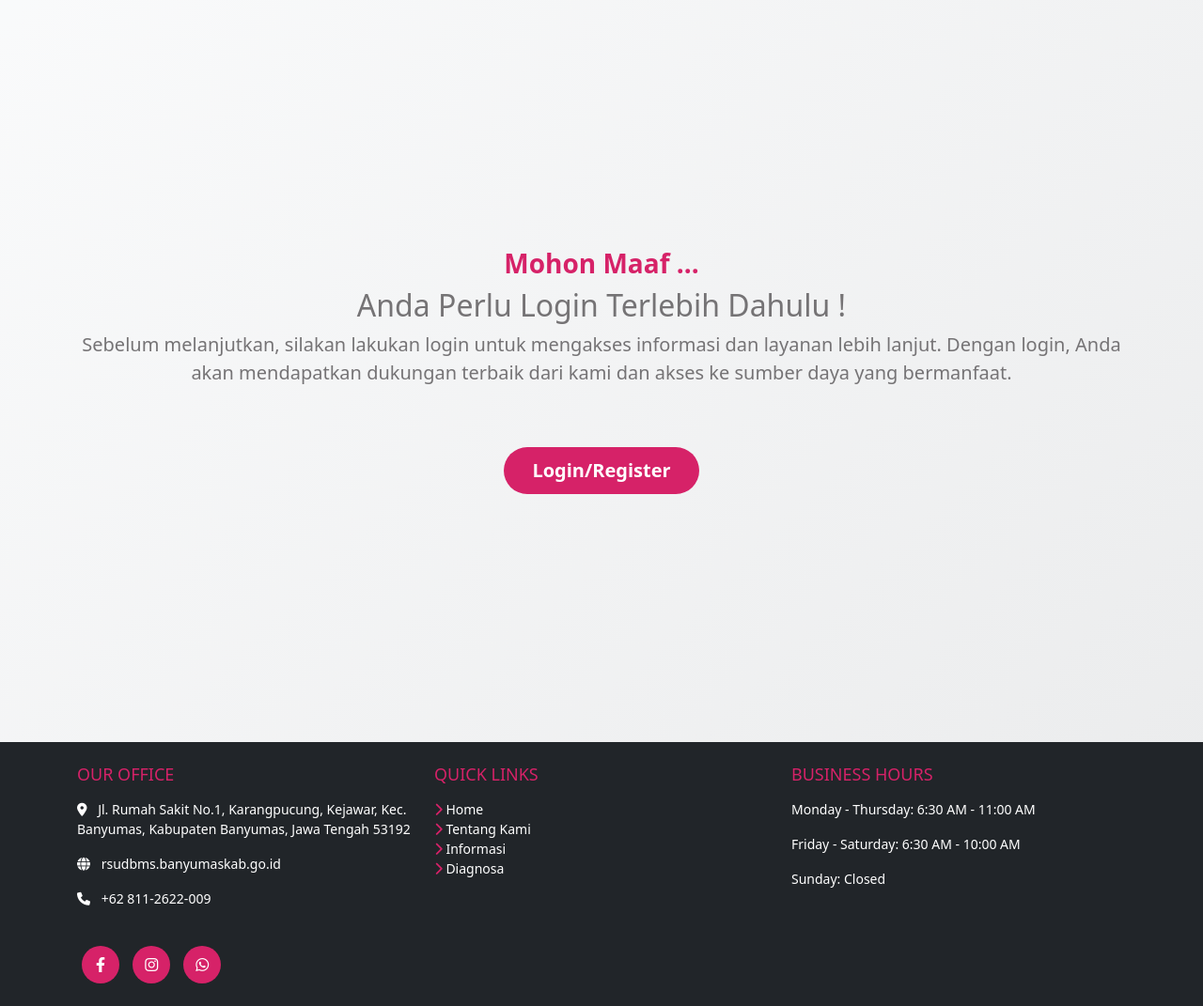
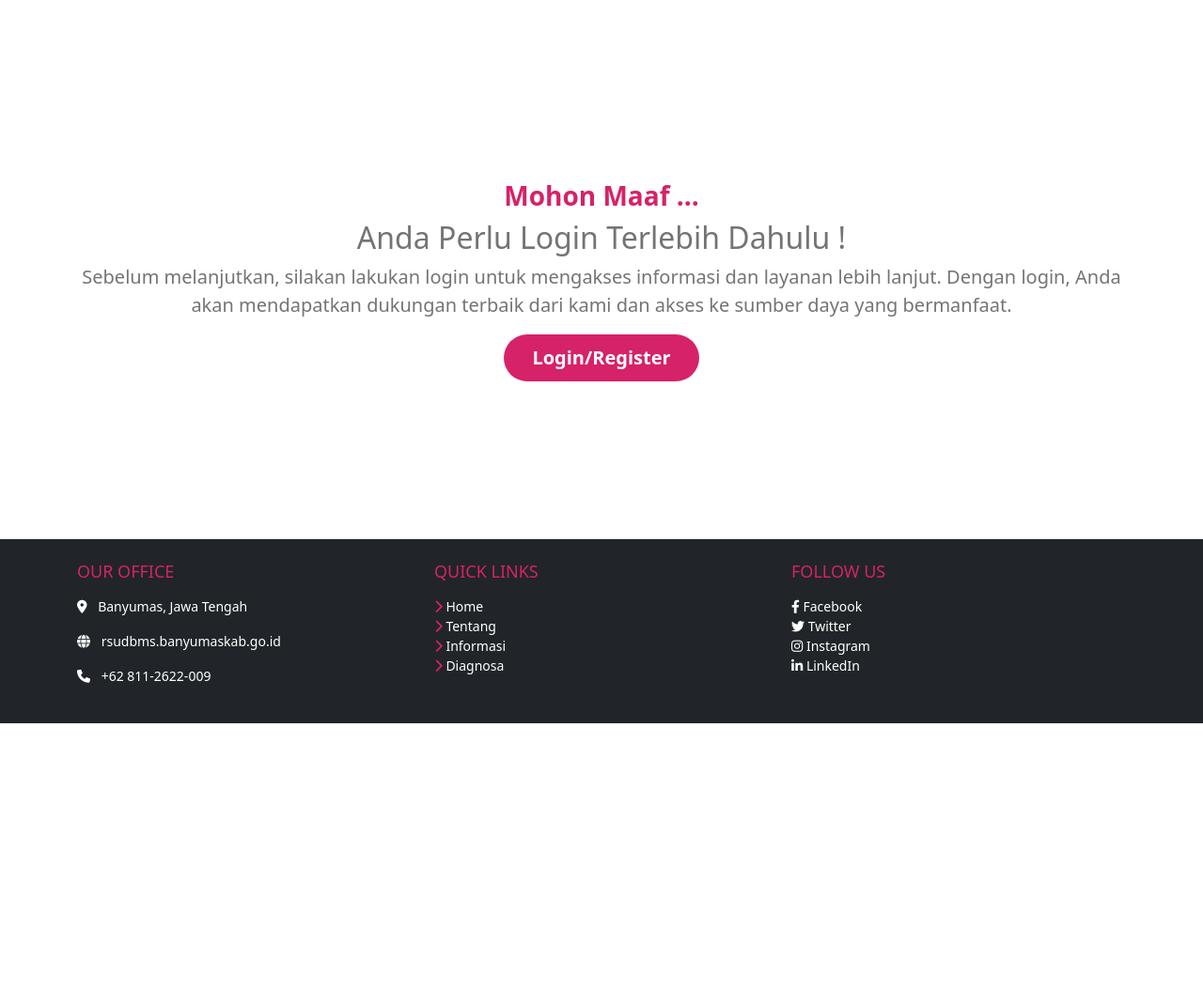
Before and after one commit to rahmasetiani/ESITAL-Expert-System-Thalasemia, a PHP site: page /page/diagnosa.php in a window 1280 px wide. Shown: the part 68-1139 px from the top of the page at 94% size. After the commit the page ends 838 px from the top, so only its background shows below. Run offline with PHP 8.4, Linux system fonts and the light colour scheme; data comes from the database, SQL or seed files in the repository.

Commit message:
update informasi dan diagnosa

```diff
--- /dev/null
+++ b/asset/css/diagnosa.css
@@ -0,0 +1,19 @@
+.symptom-table {
+    width: 100%;
+}
+.symptom-cell {
+    padding: 10px;
+    border: 1px solid #ddd;
+    border-radius: 5px;
+    background-color: #f9f9f9;
+    width: 50%;
+}
+.symptom-checkbox {
+    display: flex;
+    align-items: center;
+}
+.symptom-checkbox label {
+    margin-left: 8px;
+    color: #000;
+    font-size: 1.1em;
+}
--- /dev/null
+++ b/handler/gejala/get_gejala.php
@@ -0,0 +1,10 @@
+<?php
+// Fetch symptoms from the database
+$query = "SELECT kodegejala, namagejala FROM gejala ORDER BY kodegejala ASC";
+$result = mysqli_query($conn, $query);
+$symptoms = []; // Initialize an array to hold symptoms
+
+while ($row = mysqli_fetch_assoc($result)) {
+    $symptoms[] = $row; // Populate the symptoms array
+}
+?>
--- /dev/null
+++ b/handler/penyakit/get_penyakit.php
@@ -0,0 +1,5 @@
+<?php
+// Fetch data from the penyakit table
+$query = "SELECT * FROM penyakit";
+$result = mysqli_query($conn, $query);
+?>
--- a/handler/get_userinfo.php
+++ b/handler/user/get_userinfo.php
@@ -1,6 +1,6 @@
 <?php
 session_start();
-require '../database/koneksi.php';
+require '../../database/koneksi.php';
 
 if (!isset($_SESSION['email'])) {
     header("Location: ../page/login.php");
--- a/handler/tambahuser.php
+++ b/handler/user/tambahuser.php
@@ -1,6 +1,6 @@
 <?php
 // Include the database connection
-include '../database/koneksi.php';
+include '../../database/koneksi.php';
 
 // Check if the form is submitted
 if ($_SERVER["REQUEST_METHOD"] == "POST") {
@@ -21,14 +21,14 @@ if ($_SERVER["REQUEST_METHOD"] == "POST") {
 
     if ($result->num_rows > 0) {
         // Email already exists
-        echo "<script>alert('Email already registered. Please use another email.'); window.location.href='../page/register.php';</script>";
+        echo "<script>alert('Email already registered. Please use another email.'); window.location.href='../../page/register.php';</script>";
     } else {
         // Insert user data into the database, including role
         $sql = "INSERT INTO user (namalengkap, email, password, role) VALUES ('$namalengkap', '$email', '$hashed_password', '$role')";
 
         if ($conn->query($sql) === TRUE) {
             // Registration successful, redirect to the login page
-            echo "<script>alert('Registration successful! Please login.'); window.location.href='../page/login.php';</script>";
+            echo "<script>alert('Registration successful! Please login.'); window.location.href='../../page/login.php';</script>";
         } else {
             // Error handling
             echo "Error: " . $sql . "<br>" . $conn->error;
--- a/page/diagnosa.php
+++ b/page/diagnosa.php
@@ -1,5 +1,11 @@
 <?php
 session_start();
+require '../database/koneksi.php'; // Make sure to include your database connection
+
+// Fetch symptoms from the database
+include '../handler/gejala/get_gejala.php';
+include '../handler/proses_cbr/prosesawal.php';
+
 ?>
 
 <!DOCTYPE html>
@@ -10,9 +16,10 @@ session_start();
     <title>EXSITHAL</title>
     <!-- Bootstrap CSS -->
     <link href="https://cdn.jsdelivr.net/npm/bootstrap@5.3.0-alpha3/dist/css/bootstrap.min.css" rel="stylesheet">
-    <link rel="stylesheet" href="https://cdnjs.cloudflare.com/ajax/libs/font-awesome/6.0.0-beta3/css/all.min.css"> <!-- Font Awesome CDN -->
+    <link rel="stylesheet" href="https://cdnjs.cloudflare.com/ajax/libs/font-awesome/6.0.0-beta3/css/all.min.css">
     <link rel="stylesheet" href="../asset/css/index.css">
     <link rel="stylesheet" href="../asset/css/footer.css">
+    <link rel="stylesheet" href="../asset/css/diagnosa.css">
 </head>
 <body>
     <!-- Navbar -->
@@ -25,29 +32,16 @@ session_start();
                 </button>
                 <div class="collapse navbar-collapse" id="navbarNav">
                     <ul class="navbar-nav me-auto">
-                        <li class="nav-item">
-                            <a class="nav-link" href="../index.php">Home</a>
-                        </li>
-                        <li class="nav-item">
-                            <a class="nav-link" href="tentang.php">Tentang</a>
-                        </li>
-                        <li class="nav-item">
-                            <a class="nav-link" href="informasi.php">Informasi</a>
-                        </li>
-                        <li class="nav-item">
-                            <a class="nav-link active" href="diagnosa.php">Diagnosa</a>
-                        </li>
+                        <li class="nav-item"><a class="nav-link" href="../index.php">Home</a></li>
+                        <li class="nav-item"><a class="nav-link" href="tentang.php">Tentang</a></li>
+                        <li class="nav-item"><a class="nav-link" href="informasi.php">Informasi</a></li>
+                        <li class="nav-item"><a class="nav-link active" href="diagnosa.php">Diagnosa</a></li>
                     </ul>
                     <ul class="navbar-nav">
-                        <!-- Check if user is logged in -->
                         <?php if(isset($_SESSION['logged_in']) && $_SESSION['logged_in'] === true): ?>
-                            <li class="nav-item">
-                                <a class="nav-link" href="logout.php">Logout</a>
-                            </li>
+                            <li class="nav-item"><a class="nav-link" href="logout.php">Logout</a></li>
                         <?php else: ?>
-                            <li class="nav-item">
-                                <a class="nav-link" href="login.php">Login / Register</a>
-                            </li>
+                            <li class="nav-item"><a class="nav-link" href="login.php">Login / Register</a></li>
                         <?php endif; ?>
                     </ul>
                 </div>
@@ -55,31 +49,25 @@ session_start();
         </nav>
     </header>
 
-    <!-- Check if user is logged in -->
     <?php if(isset($_SESSION['logged_in']) && $_SESSION['logged_in'] === true): ?>
         <!-- Form Section -->
         <section class="py-5 text-center" id="form-section">
             <div class="container" style="max-width: 800px; margin: auto;">
+                <?php if ($_SESSION['form_step'] == 1): ?>
                     <h2 class="navbar-brand large-text" style="color: #d62268;">Deteksi Dini Thalassemia</h2><br>
                     <h3 style="color: #757375;">Masukan Data Diri Anda</h3><br>
-        <form action="your_form_processing_script.php" method="POST">
+                    <form method="POST">
                         <div class="mb-3 row text-start">
                             <label for="nama" class="col-sm-4 col-form-label" style="color: #000;">Masukkan Nama</label>
-                <div class="col-sm-8">
-                    <input type="text" class="form-control" id="nama" name="nama" required>
-                </div>
+                            <div class="col-sm-8"><input type="text" class="form-control" id="nama" name="nama" required></div>
                         </div>
                         <div class="mb-3 row text-start">
                             <label for="tanggal_lahir" class="col-sm-4 col-form-label" style="color: #000;">Masukkan Tanggal Lahir</label>
-                <div class="col-sm-8">
-                    <input type="date" class="form-control" id="tanggal_lahir" name="tanggal_lahir" required>
-                </div>
+                            <div class="col-sm-8"><input type="date" class="form-control" id="tanggal_lahir" name="tanggal_lahir" required></div>
                         </div>
                         <div class="mb-3 row text-start">
                             <label for="alamat" class="col-sm-4 col-form-label" style="color: #000;">Alamat</label>
-                <div class="col-sm-8">
-                    <input type="text" class="form-control" id="alamat" name="alamat" required>
-                </div>
+                            <div class="col-sm-8"><input type="text" class="form-control" id="alamat" name="alamat" required></div>
                         </div>
                         <div class="mb-3 row text-start">
                             <label for="jenis_kelamin" class="col-sm-4 col-form-label" style="color: #000;">Jenis Kelamin</label>
@@ -91,132 +79,111 @@ session_start();
                                 </select>
                             </div>
                         </div>
+                        <div class="d-flex justify-content-end mt-4">
+                            <button type="submit" class="btn btn-secondary">Next</button>
+                        </div>
+                    </form>
+                <?php elseif ($_SESSION['form_step'] == 2): ?>
+                    <h2 class="navbar-brand large-text" style="color: #d62268;">Deteksi Dini Thalassemia</h2><br>
+                    <h3 style="color: #757375;">Masukan Gejala yang Sedang Anda Alami</h3><br>
+                    <form method="POST">
+                        <table class="symptom-table">
+                            <tr>
+                                <?php
+                                $index = 0;
+                                foreach ($symptoms as $row) {
+                                    if ($index % 2 == 0 && $index != 0) echo '</tr><tr>'; // Start a new row every 2 cells
+
+                                    echo '<td class="symptom-cell">
+                                            <div class="symptom-checkbox">
+                                                <input class="form-check-input" type="checkbox" name="gejala[]" id="' . $row['kodegejala'] . '" value="' . $row['kodegejala'] . '" style="width: 1.2em; height: 1.2em;">
+                                                <label for="' . $row['kodegejala'] . '">(' . $row['kodegejala'] . ') ' . $row['namagejala'] . '</label>
+                                            </div>
+                                          </td>';
+
+                                    $index++;
+                                }
+                                if ($index % 2 != 0) echo '<td class="symptom-cell"></td>'; // Fill last row if it's uneven
+                                ?>
+                            </tr>
+                        </table>
                         <br>
-            <h3 style="color: #757375;">Masukan Gejala yang Sedang Anda Alami</h3><br>
-            <div class="row">
-                <div class="col-sm-4">
-                    <?php
-                    // Simulated data from the database (replace with actual database fetch)
-                    $gejala = ['Gejala 1', 'Gejala 2', 'Gejala 3', 'Gejala 4', 'Gejala 5'];
-                    foreach ($gejala as $item) {
-                        echo '<div class="form-check">
-                                <input class="form-check-input" type="checkbox" name="gejala[]" id="' . $item . '" value="' . $item . '" style="width: 1.5em; height: 1.5em;">
-                                <label class="form-check-label" for="' . $item . '" style="color: #000; font-size: 1.1em;">' . $item . '</label>
-                              </div>';
-                    }
-                    ?>
+                        <?php if (!empty($error_message)): ?>
+        <script>
+            alert("<?php echo $error_message; ?>"); // Show error message in a popup
+        </script>
+    <?php endif; ?>
+                        <div class="d-flex justify-content-start mt-4">
+    <button type="submit" name="back" class="btn btn-secondary me-2">Kembali</button>
+
 </div>
-                <div class="col-sm-4">
-                    <?php
-                    // Additional symptoms (for demo, you can add more or fetch from database)
-                    $gejala_additional = ['Gejala 6', 'Gejala 7', 'Gejala 8', 'Gejala 9', 'Gejala 10'];
-                    foreach ($gejala_additional as $item) {
-                        echo '<div class="form-check">
-                                <input class="form-check-input" type="checkbox" name="gejala[]" id="' . $item . '" value="' . $item . '" style="width: 1.5em; height: 1.5em;">
-                                <label class="form-check-label" for="' . $item . '" style="color: #000; font-size: 1.1em;">' . $item . '</label>
-                              </div>';
-                    }
-                    ?>
+
+
+                        <!-- Back Button and Next Button -->
+<div class="d-flex justify-content-center mt-4">
+    <button type="submit" class="btn custom-btn btn-lg">Mulai Deteksi</button>
 </div>
-                <div class="col-sm-4">
-                    <?php
-                    // More symptoms to fill the third column
-                    $gejala_third = ['Gejala 11', 'Gejala 12', 'Gejala 13', 'Gejala 14', 'Gejala 15'];
-                    foreach ($gejala_third as $item) {
-                        echo '<div class="form-check">
-                                <input class="form-check-input" type="checkbox" name="gejala[]" id="' . $item . '" value="' . $item . '" style="width: 1.5em; height: 1.5em;">
-                                <label class="form-check-label" for="' . $item . '" style="color: #000; font-size: 1.1em;">' . $item . '</label>
-                              </div>';
-                    }
-                    ?>
-                </div>
-            </div>
-            <button type="submit" class="btn custom-btn btn-lg">Mulai Deteksi</button>
+
                     </form>
+                <?php endif; ?>
             </div>
         </section>
-
     <?php else: ?>
-        <!-- Login Prompt Section -->
         <section class="py-5 text-center" id="belum-login">
             <div class="container">
-                <br><br><br><br><br><br><br><br><br>
+                <br><br><br><br><br><br>
                 <h2 class="navbar-brand" style="color: #d62268;">Mohon Maaf ... </h2>
                 <h2 style="color: #757375;">Anda Perlu Login Terlebih Dahulu !</h2>
                 <p class="lead" style="color: #757375;">
                     Sebelum melanjutkan, silakan lakukan login untuk mengakses informasi dan layanan lebih lanjut.
                     Dengan login, Anda akan mendapatkan dukungan terbaik dari kami dan akses ke sumber daya yang bermanfaat.
                 </p>
-                <br><br>
                 <a href="login.php" class="btn custom-btn btn-lg">Login/Register</a>
-
-                <br><br><br><br><br><br><br><br><br><br>
+                <br><br><br><br><br><br>
             </div>
         </section>
     <?php endif; ?>
 
-    <style>
-        section {
-            background-color: #f8f9fa; /* Warna latar belakang yang lembut */
-            background-image: linear-gradient(135deg, rgba(255, 255, 255, 0.2), rgba(0, 0, 0, 0.05)); /* Tekstur warna */
-        }
-    </style>
+    <!-- Footer -->
+
 
     <!-- Footer -->
     <footer class="bg-dark text-white text-center text-md-start py-4">
         <div class="container">
             <div class="row">
-                <!-- Our Office Column -->
+                <!-- Office Info -->
                 <div class="col-md-4">
-                    <h5 style="color: #d62268;"> Our Office</h5>
-                    <p><i class="fas fa-map-marker-alt" style="margin-right: 8px;"></i> Jl. Rumah Sakit No.1, Karangpucung, Kejawar, Kec. Banyumas, Kabupaten Banyumas, Jawa Tengah 53192</p>
-                    <p><i class="fas fa-globe" style="margin-right: 8px;"></i> <a href="http://rsudbms.banyumaskab.go.id/" class="text-white" target="_blank"> rsudbms.banyumaskab.go.id</a></p>
+                    <h5 style="color: #d62268;">Our Office</h5>
+                    <p><i class="fas fa-map-marker-alt" style="margin-right: 8px;"></i> Banyumas, Jawa Tengah</p>
+                    <p><i class="fas fa-globe" style="margin-right: 8px;"></i> <a href="#" class="text-white" target="_blank">rsudbms.banyumaskab.go.id</a></p>
                     <p><i class="fas fa-phone" style="margin-right: 8px;"></i> +62 811-2622-009</p>
                 </div>
-
-                <!-- Quick Links Column -->
+                <!-- Links -->
                 <div class="col-md-4">
                     <h5 style="color: #d62268;">Quick Links</h5>
                     <ul class="list-unstyled">
                         <li><a href="../index.php" class="text-white"><i class="fas fa-chevron-right" style="color: #d62268;"></i> Home</a></li>
-                        <li><a href="tentang.php" class="text-white"><i class="fas fa-chevron-right" style="color: #d62268;"></i> Tentang Kami</a></li>
+                        <li><a href="tentang.php" class="text-white"><i class="fas fa-chevron-right" style="color: #d62268;"></i> Tentang</a></li>
                         <li><a href="informasi.php" class="text-white"><i class="fas fa-chevron-right" style="color: #d62268;"></i> Informasi</a></li>
                         <li><a href="diagnosa.php" class="text-white"><i class="fas fa-chevron-right" style="color: #d62268;"></i> Diagnosa</a></li>
                     </ul>
                 </div>
-
-                <!-- Business Hours Column -->
+                <!-- Follow Us -->
                 <div class="col-md-4">
-                    <h5 style="color: #d62268;">Business Hours</h5>
-                    <p>Monday - Thursday: 6:30 AM - 11:00 AM</p>
-                    <p>Friday - Saturday: 6:30 AM - 10:00 AM</p>
-                    <p>Sunday: Closed</p>
+                    <h5 style="color: #d62268;">Follow Us</h5>
+                    <ul class="list-unstyled">
+                        <li><a href="#" class="text-white"><i class="fab fa-facebook-f"></i> Facebook</a></li>
+                        <li><a href="#" class="text-white"><i class="fab fa-twitter"></i> Twitter</a></li>
+                        <li><a href="#" class="text-white"><i class="fab fa-instagram"></i> Instagram</a></li>
+                        <li><a href="#" class="text-white"><i class="fab fa-linkedin-in"></i> LinkedIn</a></li>
+                    </ul>
                 </div>
             </div>
-
-            <!-- Social Media Links -->
-            <div class="social-media mt-4">
-                <a href="https://facebook.com" class="btn btn-circle" style="background-color: #d62268;">
-                    <i class="fab fa-facebook-f"></i>
-                </a>
-                <a href="https://instagram.com" class="btn btn-circle" style="background-color: #d62268;">
-                    <i class="fab fa-instagram"></i>
-                </a>
-                <a href="https://whatsapp.com" class="btn btn-circle" style="background-color: #d62268;">
-                    <i class="fab fa-whatsapp"></i>
-                </a>
         </div>
-        </div>
-
-        <!-- Scroll to Top Button -->
-        <a href="#" class="scroll-to-top" style="display: none;">
-            <i class="fas fa-arrow-up"></i>
-        </a>
     </footer>
 
     <!-- Bootstrap JS -->
-    <script src="https://cdn.jsdelivr.net/npm/bootstrap@5.3.0-alpha3/dist/js/bootstrap.bundle.min.js"></script>
-    <script src="../asset/js/index.js"></script>
-
+    <script src="https://cdn.jsdelivr.net/npm/@popperjs/core@2.11.7/dist/umd/popper.min.js"></script>
+    <script src="https://cdn.jsdelivr.net/npm/bootstrap@5.3.0-alpha3/dist/js/bootstrap.min.js"></script>
 </body>
 </html>
--- a/page/login.php
+++ b/page/login.php
@@ -64,7 +64,7 @@ session_start();
                     <p class="text-center">Silahkan masukan email & password</p>
                     <br>
                     <?php if (isset($error)) { echo "<p class='text-danger'>$error</p>"; } ?>
-                    <form method="POST" action="../handler/aturanloginuser.php">
+                    <form method="POST" action="../handler/user/aturanloginuser.php">
                         <div class="mb-3">
                             <div class="input-group">
                                 <span class="input-group-text"><i class="fas fa-envelope"></i></span>
--- a/page/register.php
+++ b/page/register.php
@@ -64,7 +64,7 @@ session_start();
                     <h2 class="text-center" style="color: #d62268;">Buat Akun</h2>
                     <p class="text-center">Silahkan masukan data pribadi untuk membuat akun</p>
                     <br>
-                    <form action="../handler/tambahuser.php" method="POST">
+                    <form action="../handler/user/tambahuser.php" method="POST">
                         <div class="mb-3">
                             <div class="input-group">
                                 <span class="input-group-text"><i class="fas fa-user"></i></span>
```
Also changed, not shown: asset/css/info.css (added, +20 -0 lines), asset/js/info.js (added, +51 -0 lines), handler/proses_cbr/prosesawal.php (added, +42 -0 lines), handler/user/aturanloginuser.php (renamed from handler/aturanloginuser.php, +7 -7 lines), page/informasi.php (+4 -77 lines), handler/proses_cbr/proseshitung.php (added). Lines whose indentation alone changed are shown as unchanged.
